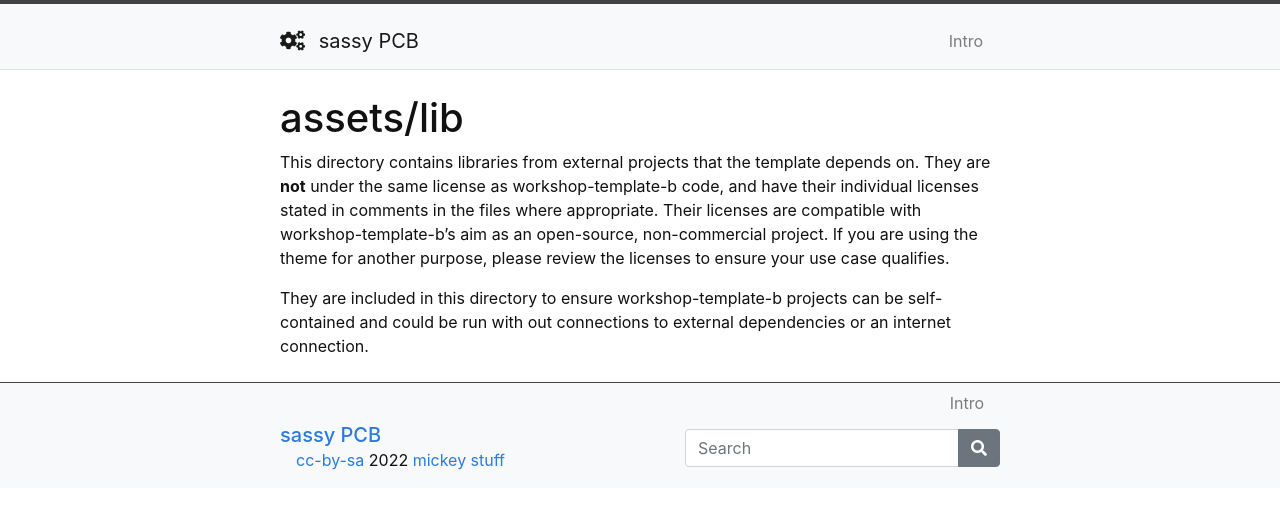
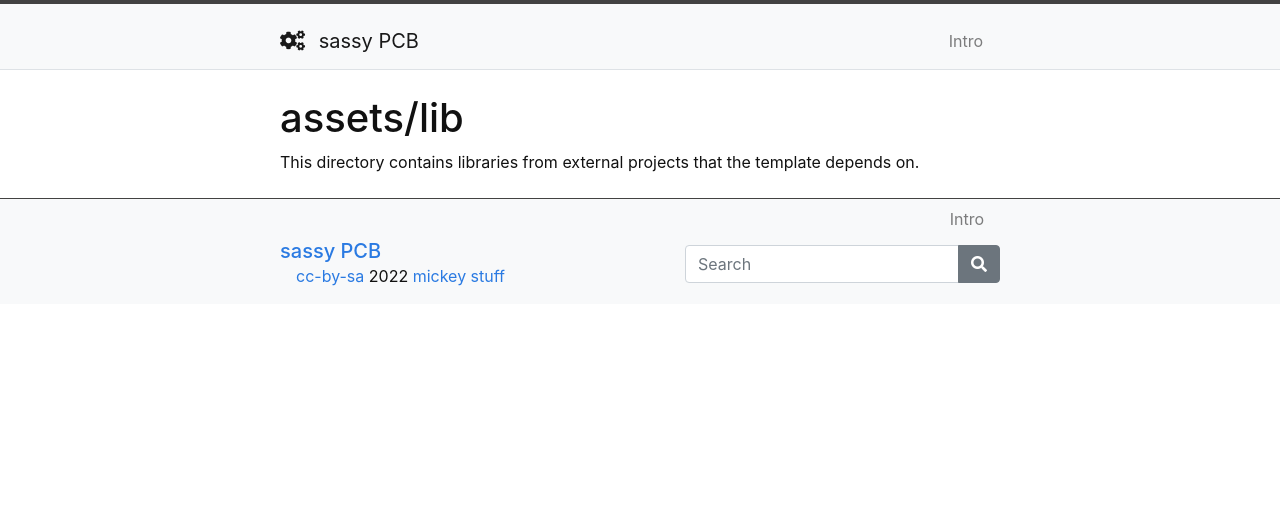
Before and after one commit to natarajansub/sassyPCB, a Jekyll site: the page built from assets/lib/README.md, in a window 1280 px wide. Shown: the top 509 px of the page. Built offline with Jekyll 4.4.1, drawn with Linux system fonts in a browser that asks for light colours; our own code applies the rules of GitHub Pages for plain Markdown files; comment, search, counter and statistics services are not loaded.

Commit message:
more tweaks

```diff
--- a/_includes/template/credits.html
+++ b/_includes/template/credits.html
@@ -1,2 +1 @@
-<p><strong>Theme:</strong> <a href="https://github.com/evanwill/workshop-template-b" target="_blank" rel="noopener">workshop-template-b</a> by <a href="https://github.com/evanwill/" target="_blank" rel="noopener">evanwill</a> is built using <a href="https://jekyllrb.com/" target="_blank" rel="noopener">Jekyll</a> on <a href="https://pages.github.com/" target="_blank" rel="noopener">GitHub Pages</a>. The site is styled using <a href="https://getbootstrap.com/" target="_blank" rel="noopener">Bootstrap</a> with <a href="https://fontawesome.com/" target="_blank" rel="noopener">FontAwesome</a> icons.</p>
-<p><strong>Content:</strong> CC BY-SA <a href="https://github.com/{{ site.github_username }}">{{ site.author }}</a> {{ site.pub_year}} (get <a href="{{ site.repo }}" target="_blank" rel="noopener">source code</a>). <a href="http://creativecommons.org/licenses/by-sa/4.0/" rel="license"><img src="https://i.creativecommons.org/l/by-sa/4.0/88x31.png" alt="Creative Commons License" /></a></p>
+<p><strong>Content:</strong> TBD <a href="https://github.com/{{ site.github_username }}">{{ site.author }}</a> {{ site.pub_year}} (get <a href="{{ site.repo }}" target="_blank" rel="noopener">source code</a>). </p>
--- a/assets/lib/README.md
+++ b/assets/lib/README.md
@@ -1,8 +1,3 @@
 # assets/lib
 
 This directory contains libraries from external projects that the template depends on.
-They are **not** under the same license as workshop-template-b code, and have their individual licenses stated in comments in the files where appropriate.
-Their licenses are compatible with workshop-template-b's aim as an open-source, non-commercial project.
-If you are using the theme for another purpose, please review the licenses to ensure your use case qualifies.
-
-They are included in this directory to ensure workshop-template-b projects can be self-contained and could be run with out connections to external dependencies or an internet connection.
```
Also changed, not shown: _includes/template/head.html (+0 -9 lines), 1 other file.
